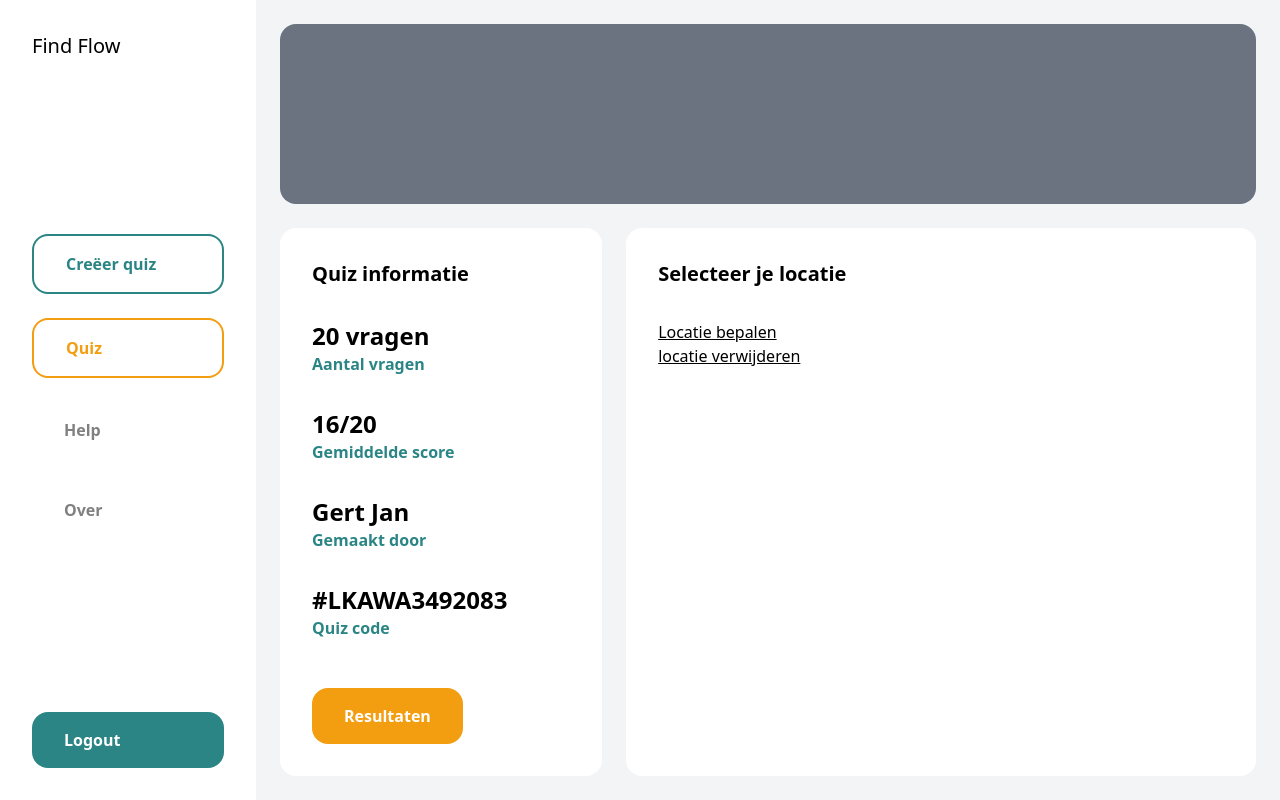
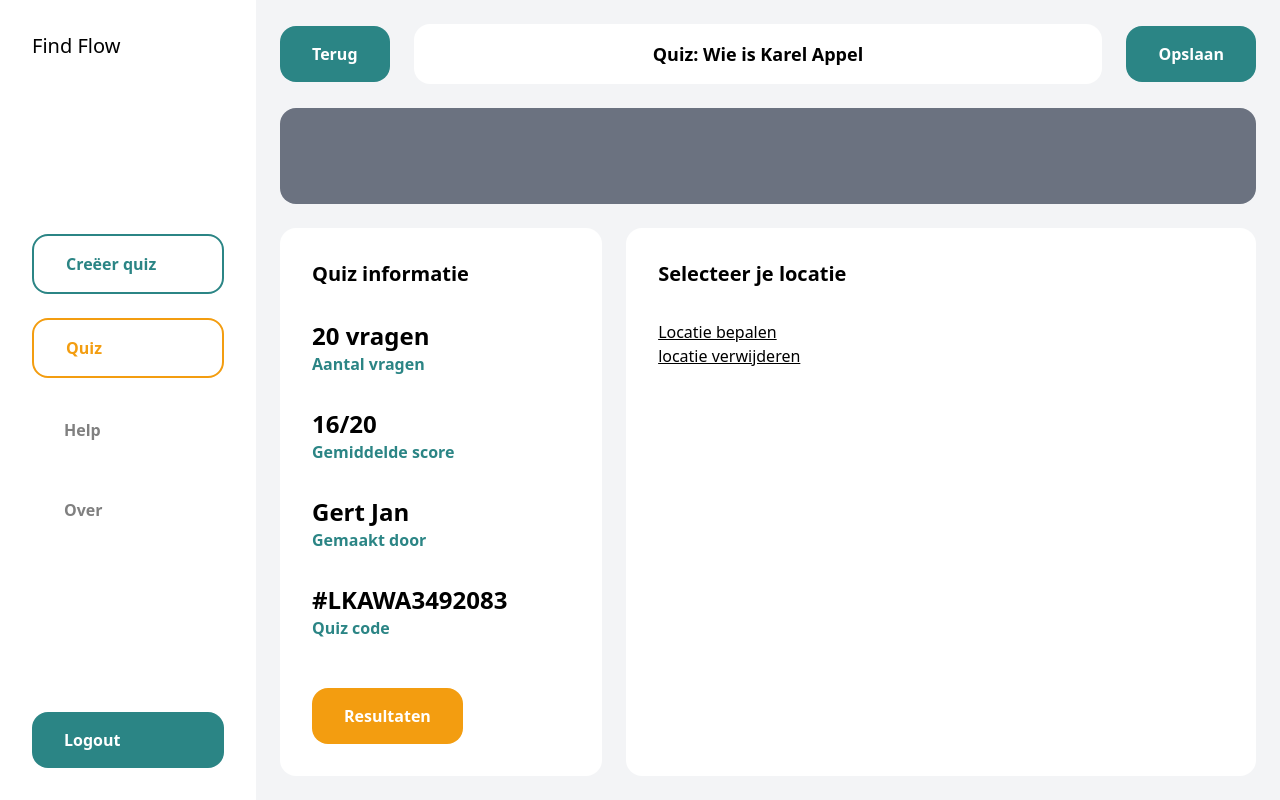
Before and after one commit to joeribreedveld/findflow, a Next.js app: page /location in a window 1280 px wide. Built offline with nearby package versions, Linux system fonts and the light colour scheme.

Commit message:
feat(location): make location page with navbar and routecard redirect

```diff
--- /dev/null
+++ b/src/components/common/Navbar.tsx
@@ -0,0 +1,25 @@
+import Link from "next/link";
+
+type TNavbarProps = {
+  href: string;
+};
+
+const Navbar = ({ href }: TNavbarProps) => (
+  <nav className="flex items-center gap-6">
+    <Link href={href}>
+      <button className="rounded-2xl bg-[#2B8585] px-8 py-4 font-bold text-white">
+        Terug
+      </button>
+    </Link>
+    <div className="w-full rounded-2xl bg-white py-4 text-center text-lg font-bold">
+      Quiz: Wie is Karel Appel
+    </div>
+    <Link href={href}>
+      <button className="rounded-2xl bg-[#2B8585] px-8 py-4 font-bold text-white">
+        Opslaan
+      </button>
+    </Link>
+  </nav>
+);
+
+export default Navbar;
--- a/src/components/quiz/Routecard.tsx
+++ b/src/components/quiz/Routecard.tsx
@@ -1,7 +1,11 @@
+import Link from "next/link";
+
 const Routecard = () => (
   <section className="flex h-full w-full flex-col gap-4 rounded-2xl bg-white p-8">
     <h2 className="mb-8 text-xl font-bold">Routekaart</h2>
-    <div className="h-full w-full rounded-2xl bg-[#eee]"></div>
+    <Link href="/location" className="h-full w-full">
+      <div className="h-full w-full rounded-2xl bg-[#eee]"></div>
+    </Link>
   </section>
 );
 
--- a/src/pages/location.tsx
+++ b/src/pages/location.tsx
@@ -1,15 +1,15 @@
 // Imports
 import { type NextPage } from "next";
+import Navbar from "~/components/common/Navbar";
 import Sidebar from "~/components/common/Sidebar";
-import QuestionList from "~/components/quiz/QuestionList";
 import QuizInfo from "~/components/quiz/QuizInfo";
-import Routecard from "~/components/quiz/Routecard";
 
 // Functions
 const Location: NextPage = () => (
   <div className="flex">
     <Sidebar />
     <div className="flex h-screen w-full flex-col gap-6 bg-gray-100 p-6">
+      <Navbar href="/quiz" />
       <div className="h-full w-full rounded-2xl bg-gray-500"></div>
       <div className="flex gap-6">
         <QuizInfo />
```
